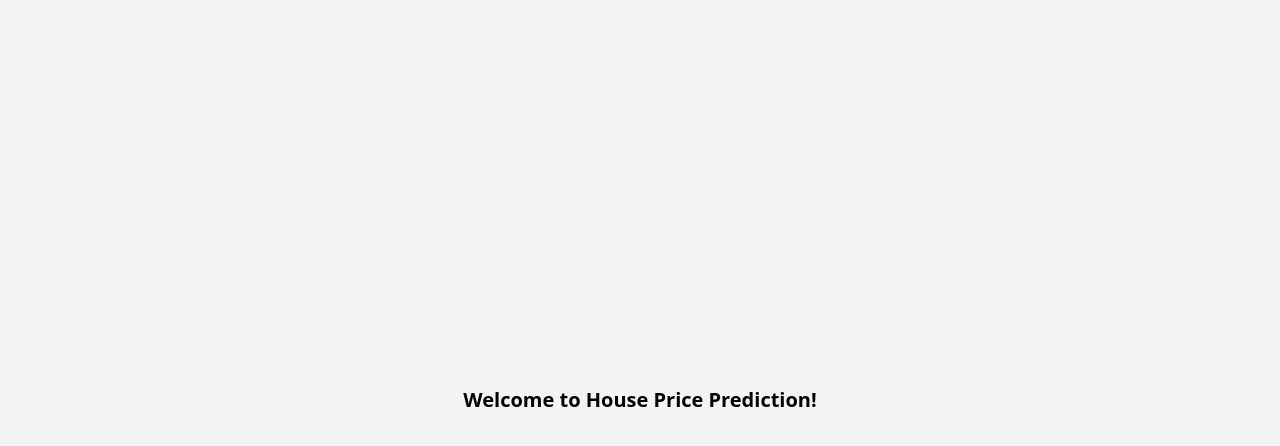
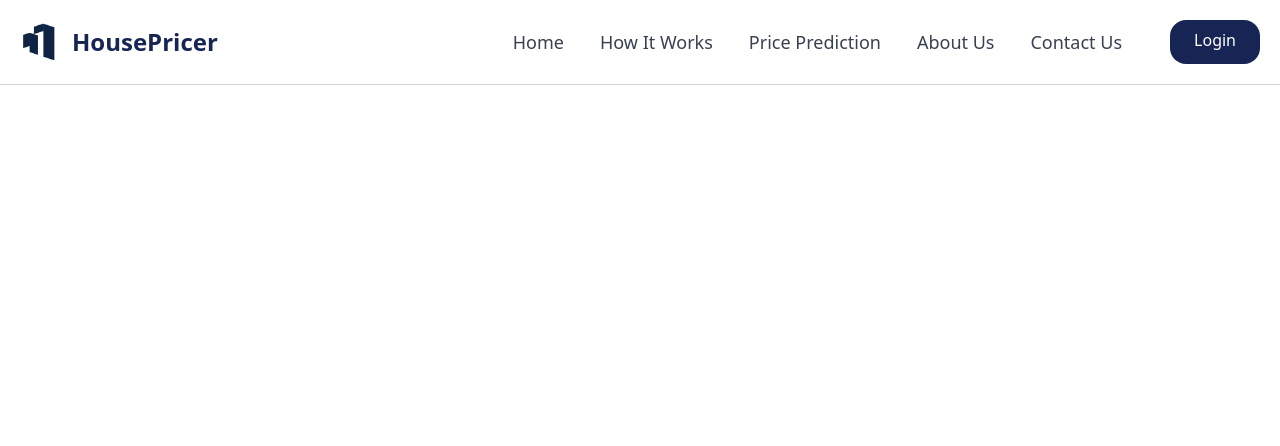
Before and after one commit to rajrasane04/House-Price-Prediction, a React (Vite) app in the folder Frontend/: page / in a window 1280 px wide. Shown: the top 446 px of the page. Built offline with nearby package versions, Linux system fonts and the light colour scheme.

Commit message:
created navbar component for the project

```diff
--- a/Frontend/index.html
+++ b/Frontend/index.html
@@ -2,9 +2,9 @@
 <html lang="en">
   <head>
     <meta charset="UTF-8" />
-    <link rel="icon" type="image/svg+xml" href="/vite.svg" />
+    <link rel="icon" type="image/svg+xml" href="/logo.png/" />
     <meta name="viewport" content="width=device-width, initial-scale=1.0" />
-    <title>House Price Predictor</title>
+    <title>HousePricer - Instant Home Price Estimation</title>
   </head>
   <body>
     <div id="root"></div>
--- a/Frontend/src/App.jsx
+++ b/Frontend/src/App.jsx
@@ -1,9 +1,8 @@
+import Navbar from "./components/navbar";
 
 function App() {
   return (
-    <div className="flex justify-center items-center h-screen bg-gray-100">
-      <h1 className="text-xl font-bold">Welcome to House Price Prediction!</h1>
-    </div>
+    <Navbar/>
   );
 }
 
--- /dev/null
+++ b/Frontend/src/components/navbar.jsx
@@ -0,0 +1,31 @@
+import logo from "../assets/logo.png"
+import { Link } from "react-router-dom"
+
+const Navbar = () => {
+  return (
+    <nav className="p-5 border-b border-gray-300">
+      <div className="container mx-auto flex justify-between items-center">
+        <Link to="/" className="flex items-center space-x-3">
+          <img src={logo} className="w-10" alt="Logo" />
+          <h3 className="hidden md:block text-blue-950 text-2xl font-bold pt-0.3 ">HousePricer</h3>
+        </Link>
+
+        <div className="hidden md:flex space-x-9 ml-auto mr-12 text-lg font-medium">
+          <Link to="/" className="text-gray-700 hover:text-gray-900 transition duration-200">Home</Link>
+          <Link to="/how-it-works" className="text-gray-700 hover:text-gray-900 transition duration-200">How It Works</Link>
+          <Link to="/price-prediction" className="text-gray-700 hover:text-gray-900 transition duration-200">Price Prediction</Link>
+          <Link to="/about" className="text-gray-700 hover:text-gray-900 transition duration-200">About Us</Link>
+          <Link to="/contact" className="text-gray-700 hover:text-gray-900 transition duration-200">Contact Us</Link>
+        </div>
+
+        <Link to="/login">
+          <button className="bg-blue-950 text-white rounded-2xl py-2 px-6 text-base hover:bg-opacity-85 ">
+            <p className="mb-1">Login</p>
+          </button>
+        </Link>
+      </div>
+    </nav>
+  )
+}
+
+export default Navbar;
--- a/Frontend/src/main.jsx
+++ b/Frontend/src/main.jsx
@@ -2,9 +2,12 @@ import React from 'react';
 import ReactDOM from 'react-dom/client';
 import App from './App';
 import './index.css';
+import { BrowserRouter } from 'react-router-dom';
 
 ReactDOM.createRoot(document.getElementById('root')).render(
   <React.StrictMode>
-    <App />
+    <BrowserRouter>
+    <App/>
+    </BrowserRouter>
   </React.StrictMode>
 );
```
Also changed, not shown: Frontend/src/components/inputform.jsx (added), Frontend/src/components/predictionresult.jsx (added).
